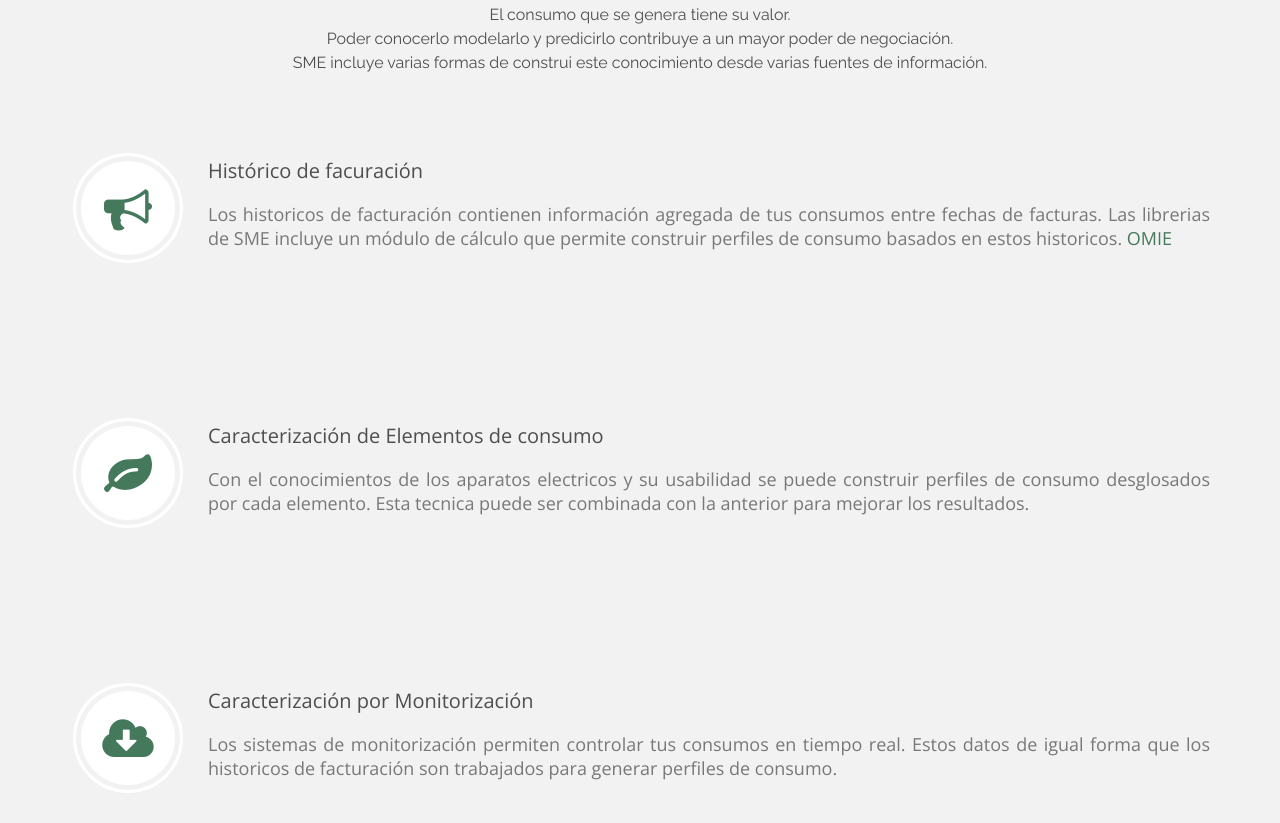
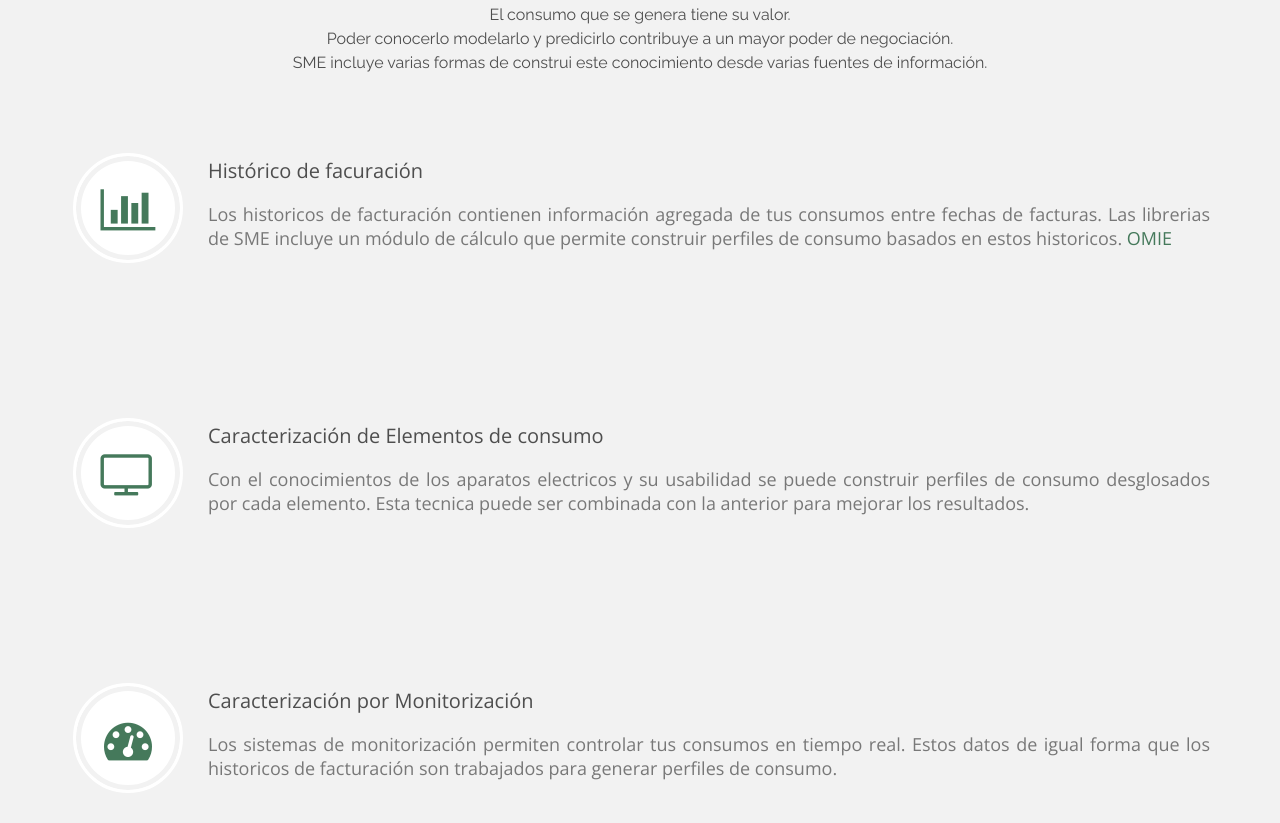
Before and after one commit to ekergy/sme, a plain HTML site: page index.html in a window 1280 px wide. Shown: the part 857-1680 px from the top of the page. Drawn offline with nearby package versions, Linux system fonts and the light colour scheme.

Commit message:
He cambiado los iconos del apartado de "Valora tu consumo"

```diff
--- a/index.html
+++ b/index.html
@@ -102,7 +102,7 @@
                 <div class="features col-md-12 col-sm-12">
                     <div class="col-md-12 col-sm-12 wow fadeInDown content-auto" data-wow-duration="1000ms" data-wow-delay="600ms">
                         <div class="feature-wrap">
-                            <a href="" target="_blank"><i class="fa fa-bullhorn"></i></a>
+                            <a href="" target="_blank"><i class="fa fa-bar-chart"></i></a>
                             <h2 class="text-justify">Histórico de facuración</h2>
                             <h3 class="text-justify">Los historicos de facturación contienen información agregada de tus consumos entre fechas de facturas. Las librerias de SME incluye un módulo de cálculo que permite construir perfiles de consumo basados en estos historicos.<a href="http://www.omie.es" target="_blank"> OMIE </a></h3>
                         </div>
@@ -110,7 +110,7 @@
 
                     <div class="col-md-12 col-sm-12 wow fadeInDown content-auto" data-wow-duration="1000ms" data-wow-delay="600ms">
                         <div class="feature-wrap">
-                            <a href=""  target="_blank"><i class="fa fa-leaf"></i></a>
+                            <a href=""  target="_blank"><i class="fa fa-television"></i></a>
                             <h2 class="text-justify">Caracterización de Elementos de consumo</h2>
                             <h3 class="text-justify">Con el conocimientos de los aparatos electricos y su usabilidad se puede construir perfiles de consumo desglosados por cada elemento. Esta tecnica puede ser combinada con la anterior para mejorar los resultados.</h3>
                         </div>
@@ -118,7 +118,7 @@
 
                     <div class="col-md-12 col-sm-12 wow fadeInDown content-auto" data-wow-duration="1000ms" data-wow-delay="600ms">
                         <div class="feature-wrap">
-                            <a href="" target="_blank"><i class="fa fa-cloud-download"></i></a>
+                            <a href="" target="_blank"><i class="fa fa-tachometer"></i></a>
                             <h2>Caracterización por Monitorización</h2>
                             <h3 class="text-justify">Los sistemas de monitorización permiten controlar tus consumos en tiempo real. Estos datos de igual forma que los historicos de facturación son trabajados para generar perfiles de consumo.</h3>
                         </div>
```
